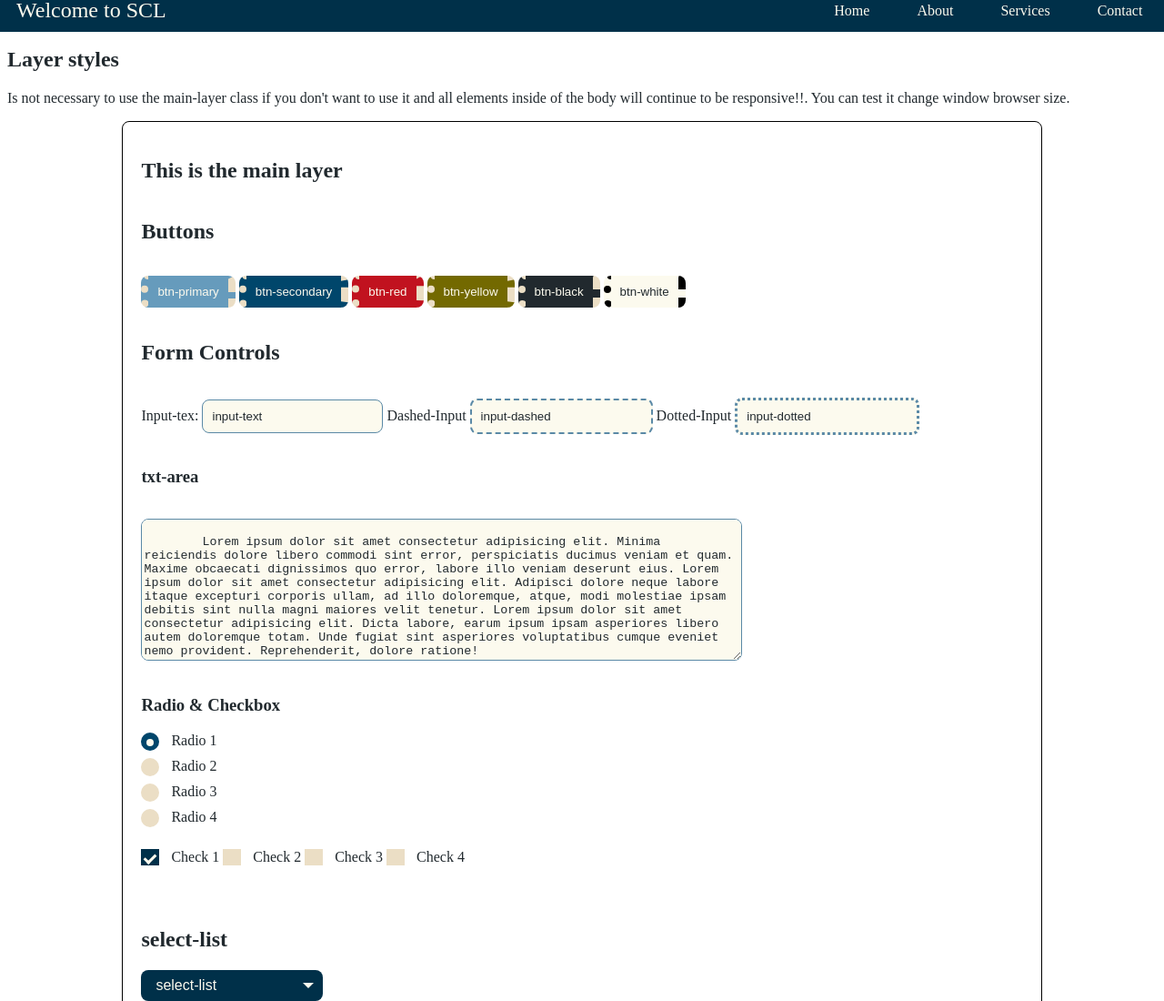
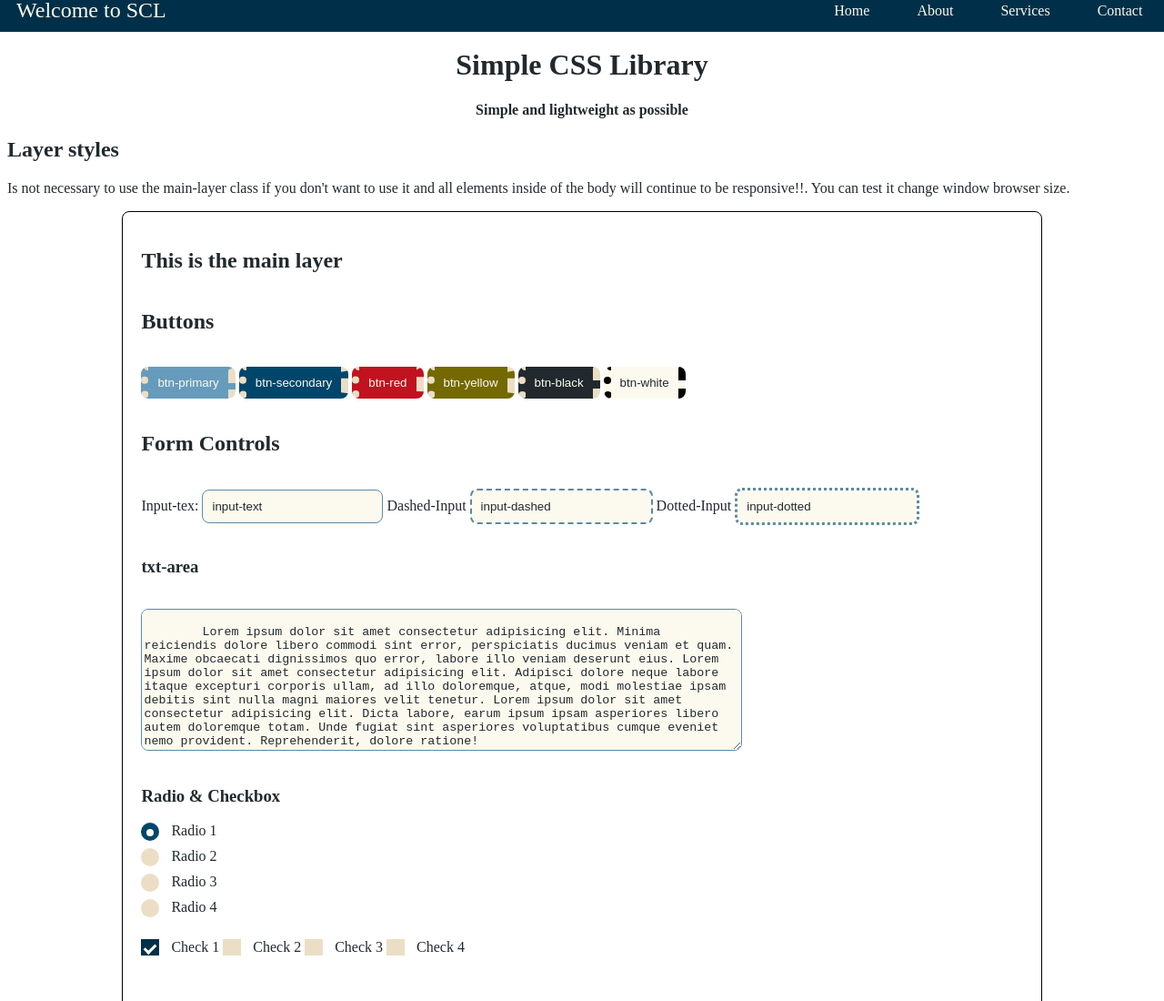
Before and after one commit to lokimenethill/SimpleCSSLibrary, a plain HTML site: page index.html in a window 1280 px wide. Shown: the top 1100 px of the page at 91% size. Drawn offline with Linux system fonts and the light colour scheme.

Commit message:
big_title_added

```diff
--- a/index.html
+++ b/index.html
@@ -16,7 +16,12 @@
               <li><a href="#contact">Contact</a></li>
           </ul>
       </nav>
+
       <div class="content-layer">
+        <center>
+        <h1>Simple CSS Library</h1>
+        <h4>Simple and lightweight as possible</h4>
+      </center>
     <h2>Layer styles</h2>
     <p>
       Is not necessary to use the main-layer class if you don't want to use it and all elements inside of the body will continue to be responsive!!.
```
